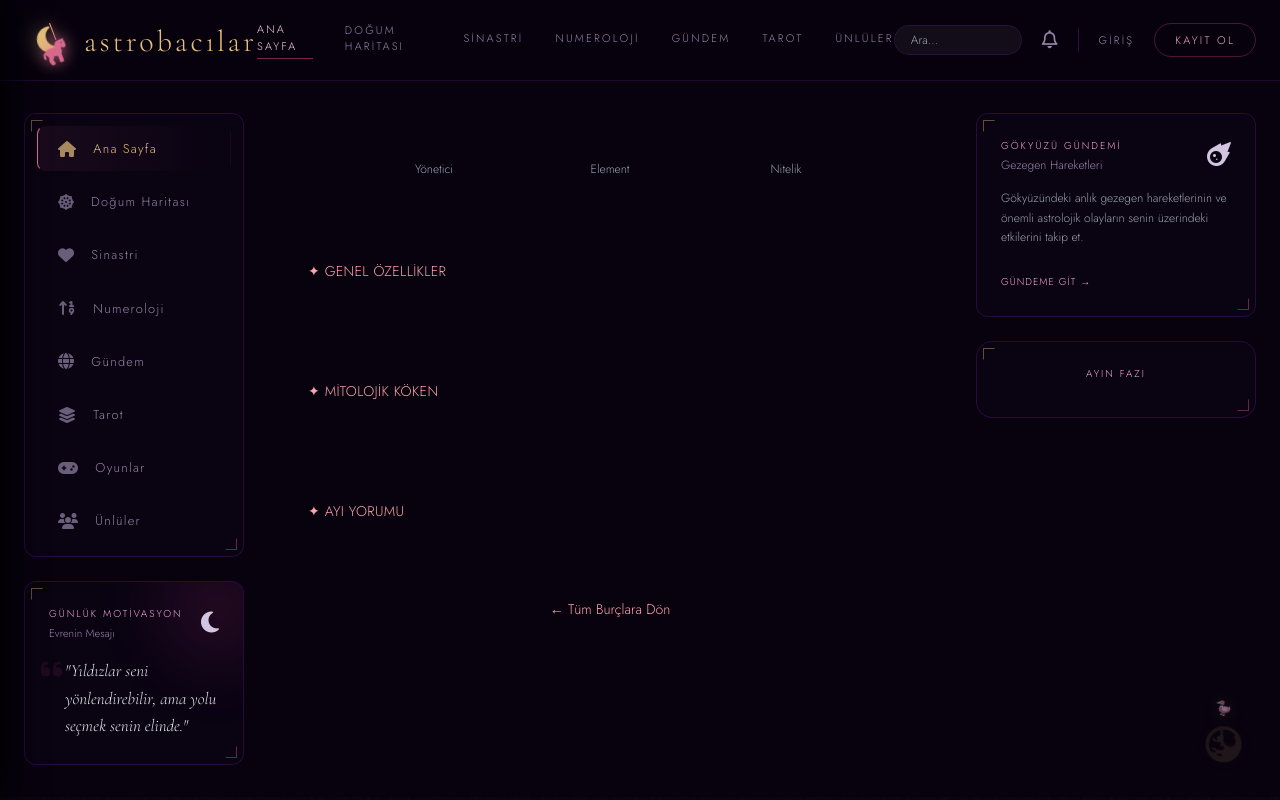
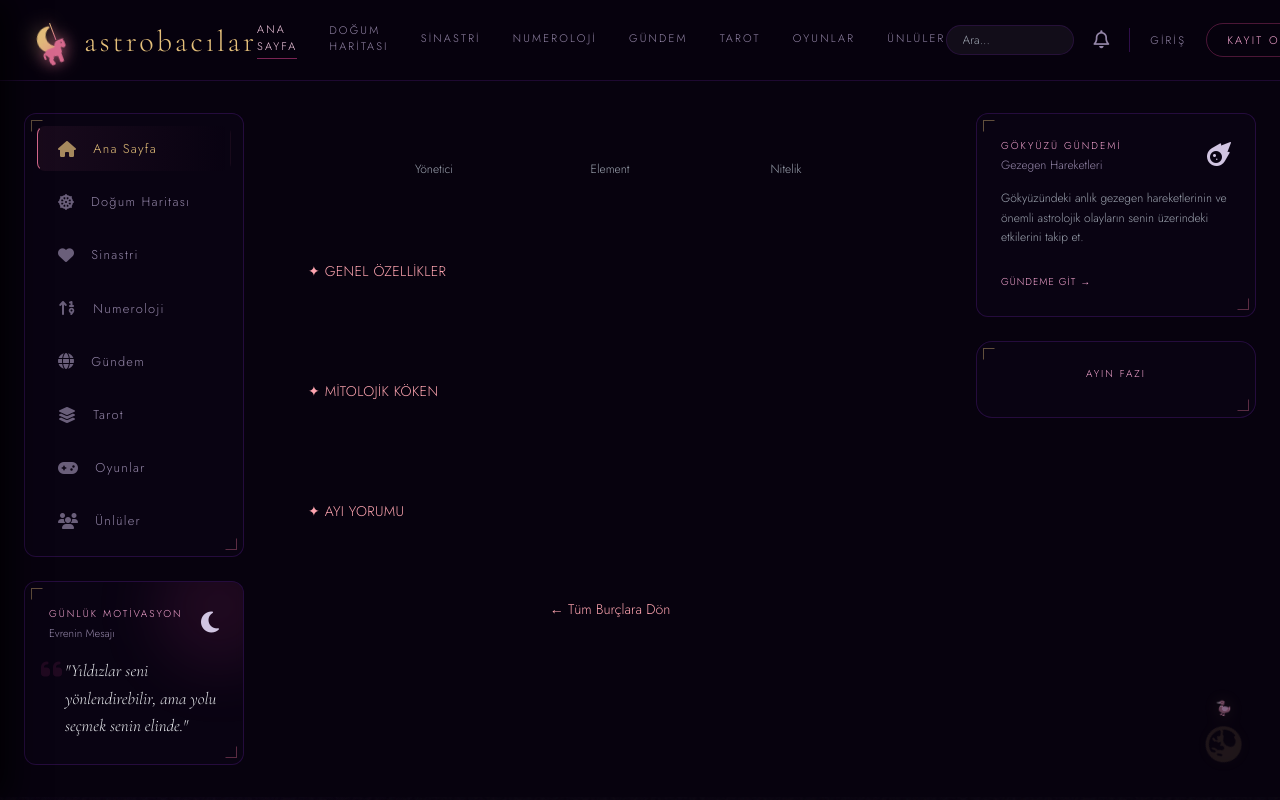
Before and after one commit to busraoren/astroloji_website, a Django app: template burcs/templates/burcs/detay.html in a window 1280 px wide. Run offline with Django 4.2, Linux system fonts and the light colour scheme; the template is opened without the code that fills it, so the values that code supplies are empty; parts of the project's set-up code (start-up, migrations or seed data) failed here and were passed over; some libraries are stand-ins or nearby versions.

Commit message:
oyunlar linki eklendi.

```diff
--- a/burcs/templates/burcs/base.html
+++ b/burcs/templates/burcs/base.html
@@ -187,6 +187,7 @@
                 <a href="{% url 'numeroloji' %}" class="hover:text-pink-300 transition pb-1">NUMEROLOJİ</a>
                 <a href="{% url 'gundem_listesi' %}" class="hover:text-pink-300 transition pb-1">GÜNDEM</a>
                 <a href="{% url 'tarot_anasayfa' %}" class="hover:text-pink-300 transition pb-1">TAROT</a>
+                <a href="{% url 'oyunlar' %}" class="hover:text-pink-300 transition pb-1">OYUNLAR</a>
                 <a href="{% url 'unlu_listesi' %}" class="hover:text-pink-300 transition pb-1">ÜNLÜLER</a>
             </div>
 
```
